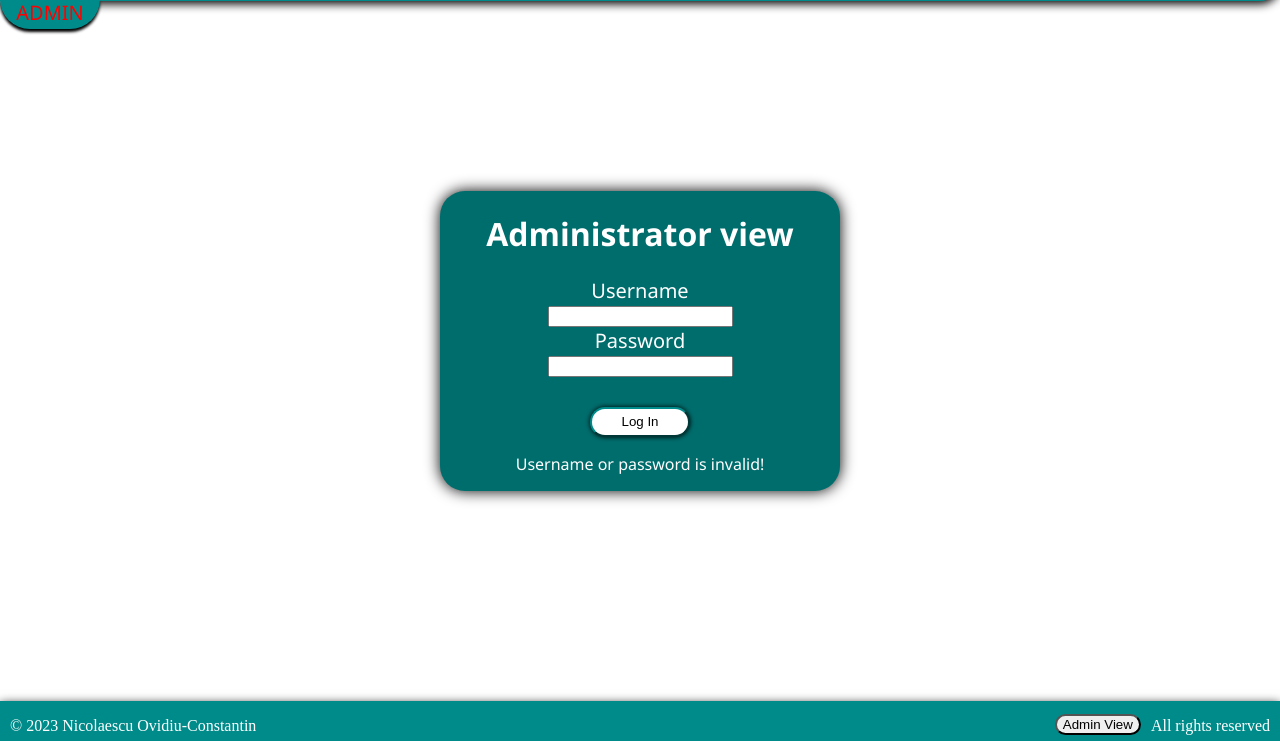
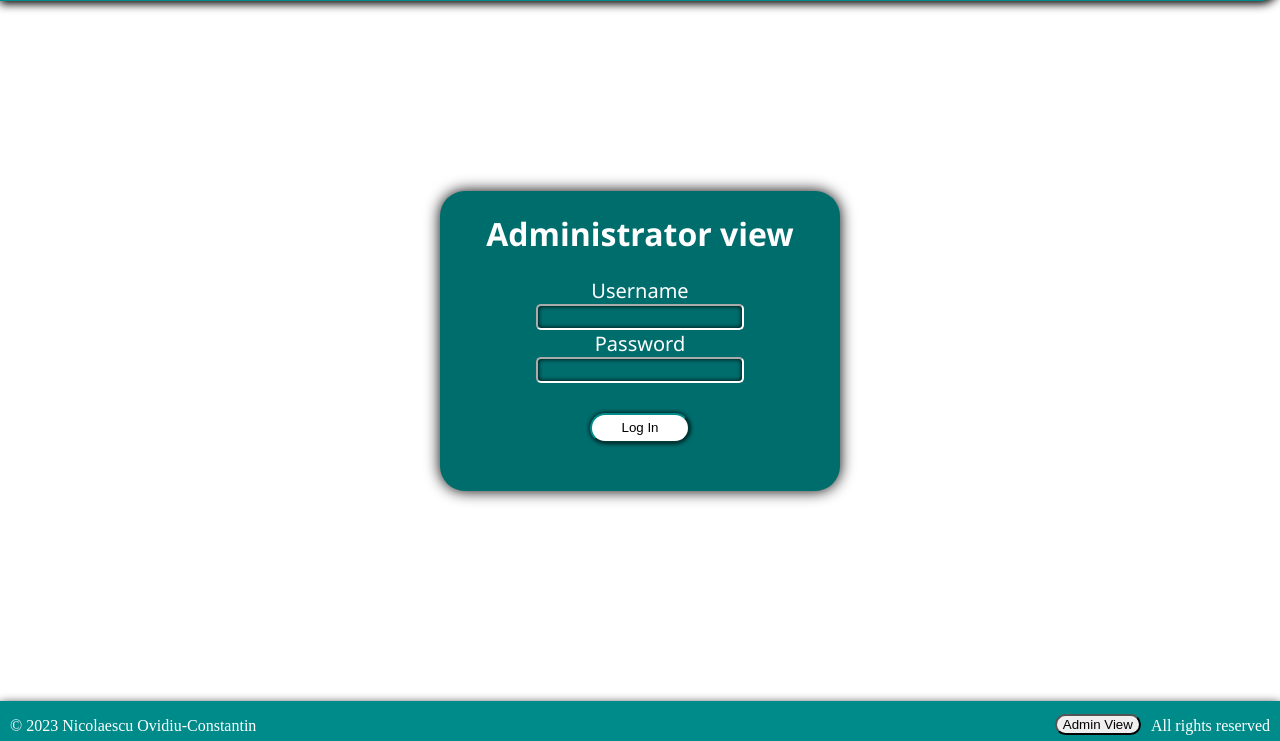
Before and after one commit to MindOfBear/Aplicatie-Web, a PHP site: page /admin.php in a window 1280 px wide. Shown: the part 59-800 px from the top of the page. Run offline with PHP 8.4, Linux system fonts and the light colour scheme.

Commit message:
Memorare sesiuni administrator + optimizari
Adaugata functionalitatea de a te conecta ca administrator
Sesiunile acum sunt salvate
Optimizari aduse codului

```diff
--- a/Aplicatie-Web-Dinamica/admin.php
+++ b/Aplicatie-Web-Dinamica/admin.php
@@ -1,7 +1,9 @@
 <?php
 require_once("connect.php");
 include "header.html";
+session_start();
 
+$msgLogin = "";
 
 if ($_SERVER['REQUEST_METHOD'] === 'POST') {
     $username = $_POST['username'];
@@ -17,19 +19,23 @@ if ($_SERVER['REQUEST_METHOD'] === 'POST') {
         $hash = $row['password'];
 
         if (password_verify($password, $hash)) {
-            echo "<h1>Conectat cu succes!</h1>";
+            $_SESSION["loggedIn"] = True;
         } else {
-            echo "<h1 id ='textLogin'>Username or password are invalid!</h1>";
-;
+            $msgLogin = "Username or password are invalid!";
         }
     } else {
-        echo "<h1 id ='textLogin'>Username or password are invalid!</h1>";
+        $msgLogin = "Username or password are invalid!";
     }
 }
 ?>
+<?php if(isset($_SESSION["loggedIn"])) { ?>
+<p class = "currentPage" style="color:goldenrod">ADMIN</p>
+<div class = "adminNoutati">
+    <p>Management noutati</p>
 
-<p class = "currentPage" style="color:red">ADMIN</p>
+</div>
 
+<?php } else {?>
 <div class="loginForm">
     <h1>Administrator view</h1>
     <form method="POST">
@@ -38,10 +44,10 @@ if ($_SERVER['REQUEST_METHOD'] === 'POST') {
         <label for="password" id = "textLogin">Password</label><br>
         <input id="inputLogin" type="password" name ="password"><br>
         <button id = "loginButton">Log In</button>
-        <p id = "invalidData">Username or password is invalid!</p>
+        <p style = "color: lightblue"><?php echo $msgLogin;?></p>
     </form>
 </div>
-
 <?php
-include "footer.html";
+}
+include "footer.php";
 ?>
--- a/Aplicatie-Web-Dinamica/contact.php
+++ b/Aplicatie-Web-Dinamica/contact.php
@@ -29,5 +29,5 @@ include "header.html";
 
 
 <?php
-include "footer.html";
+include "footer.php";
 ?>
--- a/Aplicatie-Web-Dinamica/echipa.php
+++ b/Aplicatie-Web-Dinamica/echipa.php
@@ -5,5 +5,5 @@ include "header.html";
 
 
 <?php
-include "footer.html";
+include "footer.php";
 ?>
--- /dev/null
+++ b/Aplicatie-Web-Dinamica/footer.php
@@ -0,0 +1,26 @@
+
+
+        </div>
+        <footer class = "footer">
+            <p style = "float: left" class = "footerText">© 2023 Nicolaescu Ovidiu-Constantin</p>
+            <p style = "float: right" class = "footerText">All rights reserved</p>
+           <a href="admin.php"> <button style = "float: right" class = "adminButton">Admin View</button></a>
+
+           <?php if(isset($_SESSION["loggedIn"])) { ?>
+            <form method="POST">
+                <input value="Logout" type="submit" name="logoutBtn" style = "float: right" class = "adminButton">
+                <p style = "float: right" class = "footerText">Logged in as admin</p>
+
+
+            </form>
+           <?php }
+           if (isset($_POST['logoutBtn'])) {
+            session_destroy();
+            header('Location: home.php');
+           }
+
+           ?>
+
+        </footer>
+    </body>
+</html>
--- a/Aplicatie-Web-Dinamica/galerie.php
+++ b/Aplicatie-Web-Dinamica/galerie.php
@@ -2,7 +2,7 @@
 include "header.html";
 ?>
 <p class = "currentPage">Galerie</p>
-<p id ="titluGalerie">Ne face placere sa va prezentam cateva poze cu noi pe scena!</p>
+<p id ="titluGalerie">Aici puteti naviga prin cateva poze cu noi!</p>
 <div class="slideshow">
   <img class="galerie" id = "poza1" src="galerie/trupa1.jpg">
   <img class="galerie" id = "poza2"src="galerie/trupa2.jpg">
@@ -37,5 +37,5 @@ changePhoto();
 
 
 <?php
-include "footer.html";
+include "footer.php";
 ?>
--- a/Aplicatie-Web-Dinamica/home.php
+++ b/Aplicatie-Web-Dinamica/home.php
@@ -1,4 +1,5 @@
 <?php
+session_start();
 include "header.html";
 ?>
 <p class = "currentPage">Home</p>
@@ -21,5 +22,5 @@ include "header.html";
 <img src = "galerie/lightsonme.png">
 
 <?php
-include "footer.html";
+include "footer.php";
 ?>
--- a/Aplicatie-Web-Dinamica/program.php
+++ b/Aplicatie-Web-Dinamica/program.php
@@ -5,5 +5,5 @@ include "header.html";
 
 
 <?php
-include "footer.html";
+include "footer.php";
 ?>
--- a/Aplicatie-Web-Dinamica/repertoriu.php
+++ b/Aplicatie-Web-Dinamica/repertoriu.php
@@ -5,5 +5,5 @@ include "header.html";
 
 
 <?php
-include "footer.html";
+include "footer.php";
 ?>
--- a/Aplicatie-Web-Dinamica/style.css
+++ b/Aplicatie-Web-Dinamica/style.css
@@ -1,3 +1,8 @@
+body{
+
+}
+
+
 .navbar{
     width: 100%;
     height: 60px;
@@ -54,6 +59,7 @@
     padding-left: 10px;
     padding-right: 10px;
 
+
 }
 .content{
     padding-top: 30px;
@@ -107,6 +113,7 @@
 .adminButton{
     border-radius: 40px;
     margin-top:13px;
+    margin-left: 5px;
 }
 .msgWelcome{
     margin-left: 200px;
@@ -209,32 +216,41 @@
     border-radius:20px;
     position:fixed;
     right:50px;
-    top: 500px;
+    top: 400px;
     width:300px;
-    height:150px;
+    height:180px;
     background-color:darkcyan;
     font-size: 100px;
     transition: font-size 0.3s ease;
+    transition: width 0.5s ease;
 }
 #galerieNextButton:hover{
     font-size: 140px;
     color:white;
+    width: 350px;
+    background-color:rgb(0, 78, 78)
 }
 
 #galeriePrevButton{
     border-radius:20px;
     position:fixed;
     left:50px;
-    top: 500px;
+    top: 400px;
     width:300px;
-    height:150px;
+    height:180px;
     background-color:darkcyan;
     font-size: 100px;
     transition: font-size 0.3s ease;
+    transition: font-size 0.3s ease;
+    transition: width 0.5s ease;
+
 }
 #galeriePrevButton:hover{
     font-size: 140px;
     color:white;
+    width: 350px;
+    background-color:rgb(0, 78, 78)
+
 }
 
 .loginForm{
@@ -265,9 +281,30 @@
     border-radius: 20px;
     box-shadow: 0px 0px 5px black;
     border-color: darkcyan;
+    transition: all 0.3s ease;
 
 }
 #loginButton:hover {
     background-color:rgb(0, 109, 109);
     color: white;
+    width: 120px;
+    height: 35px;
 }
+
+#inputLogin{
+    border-radius: 5px;
+    box-shadow: inset 0px 0px 5px black;
+    border-color: rgb(255, 255, 255);
+    width: 200px;
+    height: 20px;
+    background-color: rgb(0, 109, 109);
+    color: white;
+    font-size: 15px;
+    font-family:'Segoe UI', Tahoma, Geneva, Verdana, sans-serif;
+    transition: all 0.3s ease;
+}
+
+#inputLogin:hover{
+    width: 210px;
+    height: 22px;
+}
```
